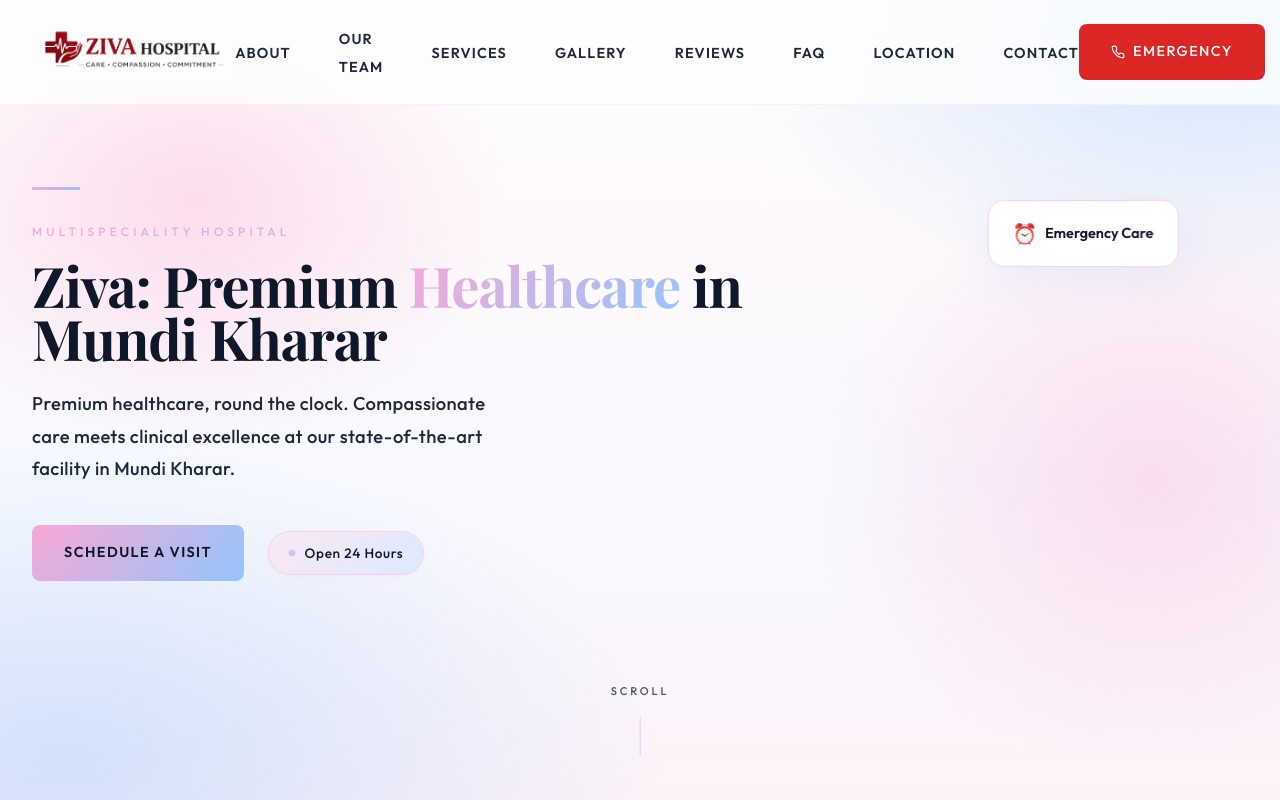
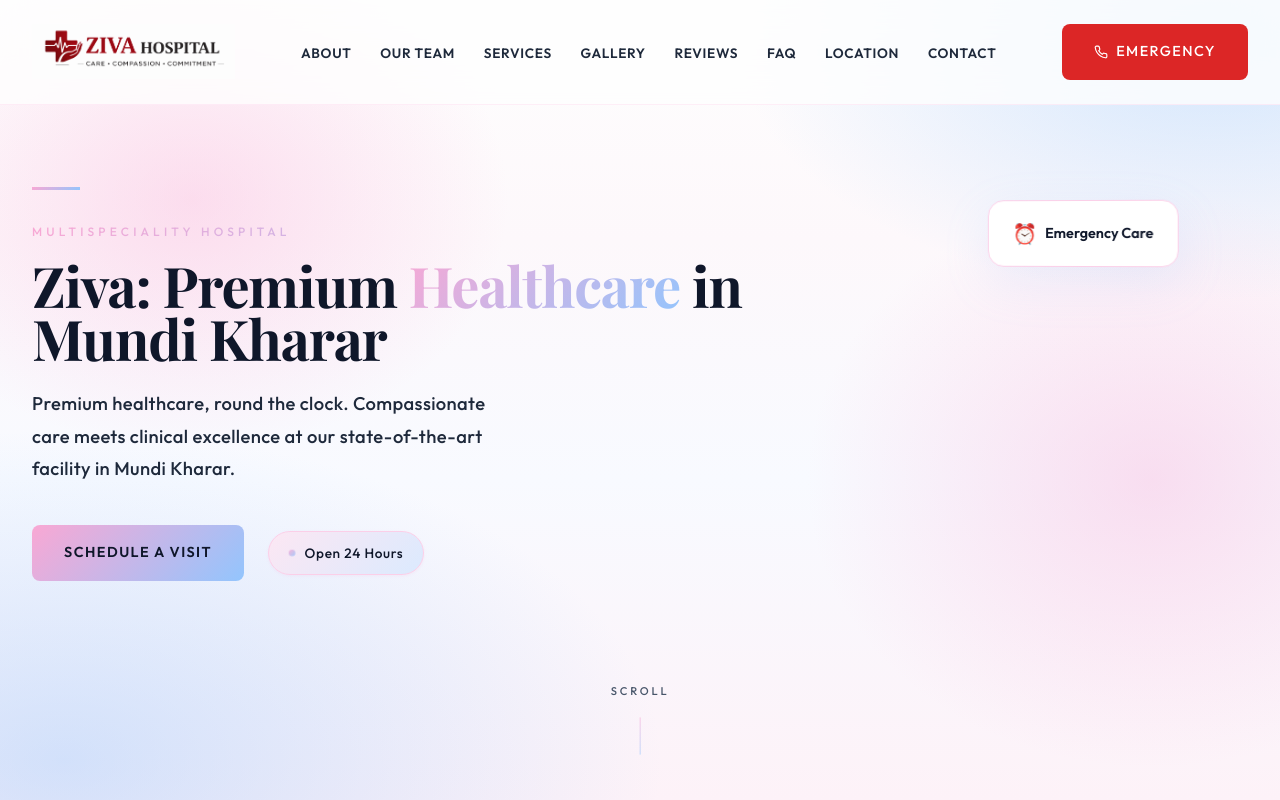
Before and after one commit to Kabir14815/ziva, a React (Vite) app: page / in a window 1280 px wide. Shown: the top 800 px of the page. Built offline with nearby package versions, Linux system fonts and the light colour scheme; a web font is replaced by a local one.

Commit message:
Fix header layout tracking and gap spacing crowding from Gallery addition

```diff
--- a/src/index.css
+++ b/src/index.css
@@ -121,13 +121,13 @@
   mix-blend-mode: multiply;
 }
 .logo:hover { color: #e879a4 !important; }
-.nav-links { display: flex; gap: 3rem; list-style: none; align-items: center; }
+.nav-links { display: flex; gap: 1.8rem; list-style: none; align-items: center; }
 .nav-emergency-mobile { display: none; }
 .nav-links a {
   text-decoration: none;
   font-weight: 600;
-  font-size: 0.9rem;
-  letter-spacing: 0.08em;
+  font-size: 0.85rem;
+  letter-spacing: 0.05em;
   text-transform: uppercase;
   transition: color 0.3s var(--ease);
 }
```
